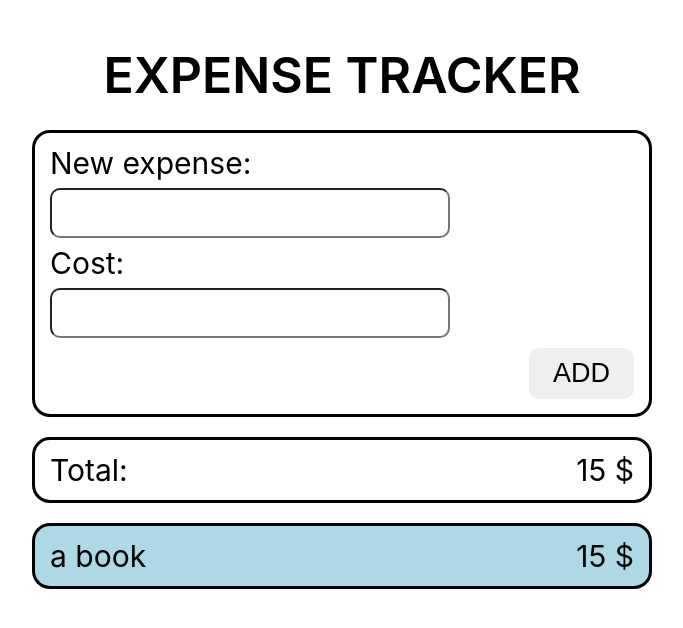
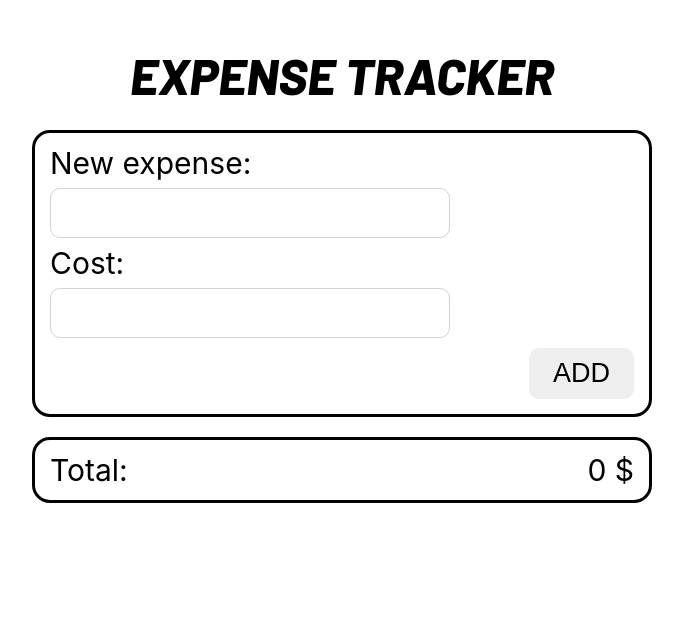
Before and after one commit to GreetVdL/expensetracker, a React (Create React App) app: page / in a window 1280 px wide. Shown: the top 628 px of the page, without its empty margins (298-981 px from the left). Built offline with nearby package versions, Linux system fonts and the light colour scheme.

Commit message:
complete app

```diff
--- a/src/App.js
+++ b/src/App.js
@@ -7,17 +7,21 @@ import NewExpense from "./components/NewExpense/NewExpense";
 import ExpensesTotal from "./components/ExpenseTotal/ExpensesTotal";
 
 function App() {
-  const [items, setItems] = useState([
-    { id: nanoid(), text: "a book", amount: 15 },
-  ]);
+  const [items, setItems] = useState([]);
+
+  const remove = (key) => {
+    setItems((prevState) => {
+      return prevState.filter((item) => item.id !== key);
+    });
+  };
 
   const onAddItemHandler = (item) => {
     setItems((prevState) => {
       return [item, ...prevState];
     });
     // TODO: why here gives previous state instead of current?!
-    console.log(items);
-    console.log(item);
+    // console.log(items);
+    // console.log(item);
   };
   return (
     <div className="app">
@@ -25,7 +29,7 @@ function App() {
         <header>Expense tracker</header>
         <NewExpense onAddItem={onAddItemHandler} />
         <ExpensesTotal items={items} />
-        <ExpensesList items={items} />
+        <ExpensesList items={items} onRemove={remove} />
       </div>
     </div>
   );
--- a/src/App.scss
+++ b/src/App.scss
@@ -1,7 +1,6 @@
 html {
   font-size: 62.5%;
-  font-family: "Lucida Sans", "Lucida Sans Regular", "Lucida Grande",
-    "Lucida Sans Unicode", Geneva, Verdana, sans-serif;
+  font-family: "Ubuntu Mono", monospace;
   body {
     font-size: 3rem;
   }
@@ -24,6 +23,7 @@ html {
       font-weight: 600;
       font-size: 5rem;
       padding: 0 0 30px 0;
+      font-family: "Barlow", sans-serif;
     }
   }
 }
--- a/src/components/ExpenseTotal/ExpensesTotal.js
+++ b/src/components/ExpenseTotal/ExpensesTotal.js
@@ -6,7 +6,7 @@ const ExpensesTotal = (props) => {
   return (
     <div className="expensesTotal">
       <p className="expensesTotal__text">Total:</p>
-      <p className="expensesTotal__amount">{total} $</p>
+      <p className="expensesTotal__amount">{total || 0} $</p>
     </div>
   );
 };
--- a/src/components/Expenses/ExpenseItem.js
+++ b/src/components/Expenses/ExpenseItem.js
@@ -1,8 +1,11 @@
 import "./ExpenseItem.scss";
 
 const ExpenseItem = (props) => {
+  const onLIClickHandler = () => {
+    props.onRemoveOne(props.id);
+  };
   return (
-    <li className="expenses__item">
+    <li className="expenses__item" onClick={onLIClickHandler}>
       <div className="expenses__item__description">{props.text}</div>
       <div className="expenses__item__amount">{props.amount} $</div>
     </li>
--- a/src/components/Expenses/ExpenseItem.scss
+++ b/src/components/Expenses/ExpenseItem.scss
@@ -6,4 +6,5 @@
   border-radius: 18px;
   margin-bottom: 20px;
   background-color: lightblue;
+  cursor: pointer;
 }
--- a/src/components/Expenses/ExpensesList.js
+++ b/src/components/Expenses/ExpensesList.js
@@ -1,10 +1,19 @@
 import ExpenseItem from "./ExpenseItem";
 
 const ExpensesList = (props) => {
+  const onRemoveItem = (key) => {
+    props.onRemove(key);
+  };
   return (
     <ul className="expenses">
       {props.items.map((item) => (
-        <ExpenseItem key={item.id} text={item.text} amount={item.amount} />
+        <ExpenseItem
+          key={item.id}
+          id={item.id}
+          text={item.text}
+          amount={item.amount}
+          onRemoveOne={onRemoveItem}
+        />
       ))}
     </ul>
   );
--- a/src/components/NewExpense/NewExpense.js
+++ b/src/components/NewExpense/NewExpense.js
@@ -3,25 +3,36 @@ import { useState } from "react";
 import "./NewExpense.scss";
 
 const NewExpense = (props) => {
+  const [isValid, setIsValid] = useState(true);
   const [newItem, setNewItem] = useState("");
   const [newAmount, setNewAmount] = useState("");
 
   const onTextChangeHandler = (event) => {
     const item = event.target.value;
     setNewItem(item);
+    setIsValid(true);
   };
   const onAmountChangeHandler = (event) => {
     const amount = +event.target.value;
     setNewAmount(amount);
+    setIsValid(true);
   };
   const onSubmitHandler = (event) => {
     event.preventDefault();
+
+    if (newItem === "" || newAmount === "") {
+      setIsValid(false);
+      return;
+    }
     props.onAddItem({ id: nanoid(), text: newItem, amount: newAmount });
     setNewItem("");
     setNewAmount("");
   };
   return (
-    <form className="newExpense" onSubmit={onSubmitHandler}>
+    <form
+      className={`newExpense ${!isValid ? "invalid" : ""}`}
+      onSubmit={onSubmitHandler}
+    >
       <div className="newExpense__text">
         <label htmlFor="text">New expense:</label>
         <input
--- a/src/components/NewExpense/NewExpense.scss
+++ b/src/components/NewExpense/NewExpense.scss
@@ -25,6 +25,7 @@
     font-size: 2.8rem;
     border-radius: 10px;
     padding: 0 10px;
+    border: 1px solid lightgrey;
   }
   button {
     align-self: flex-end;
@@ -34,4 +35,7 @@
     font-weight: 500;
     border-radius: 10px;
   }
+  &.invalid {
+    border: 3px solid red;
+  }
 }
--- a/src/css/_fonts.scss
+++ b/src/css/_fonts.scss
@@ -9,3 +9,7 @@
 // @import url("../fonts/fordantenna/stylesheet.css");
 // typekit => met JS
 // websafe => fonts dat
+@import url("https://fonts.googleapis.com/css2?family=Barlow:ital,wght@1,800&family=Ubuntu+Mono:wght@400;700&display=swap");
+// font-family: 'Barlow', sans-serif;
+
+// font-family: 'Ubuntu Mono', monospace;
```
